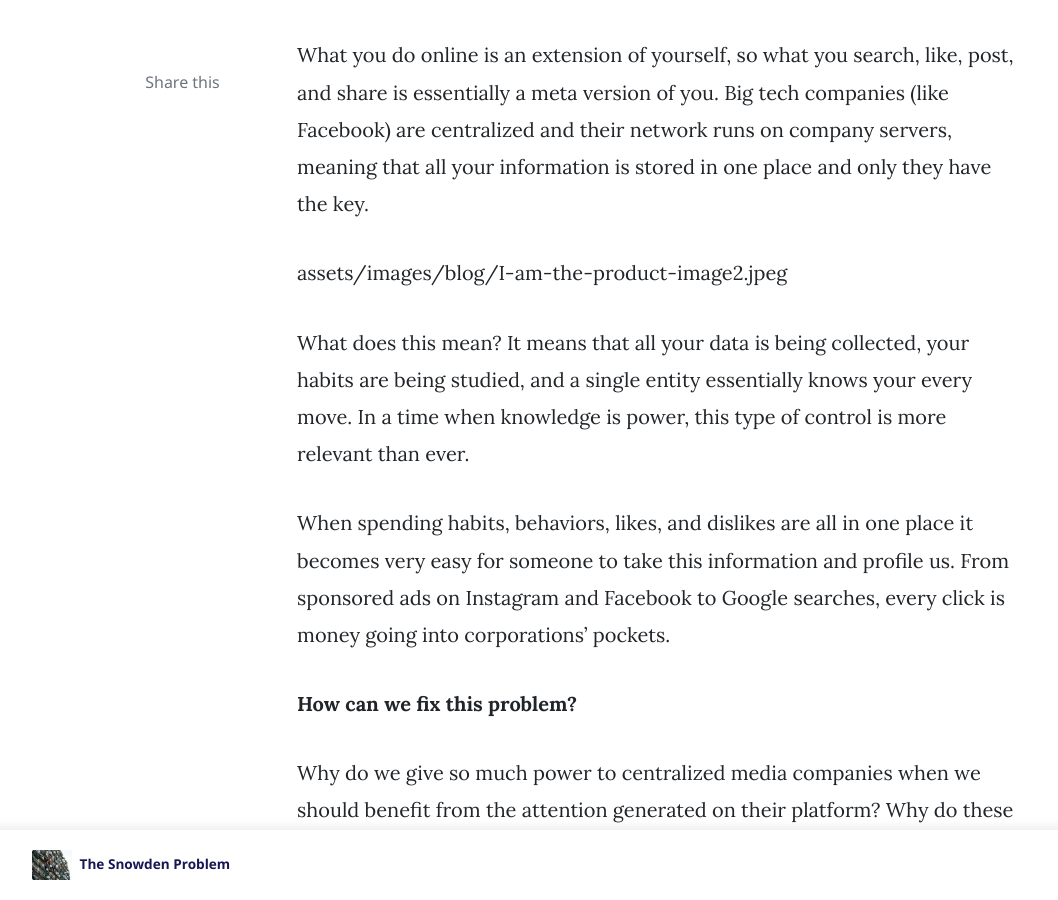
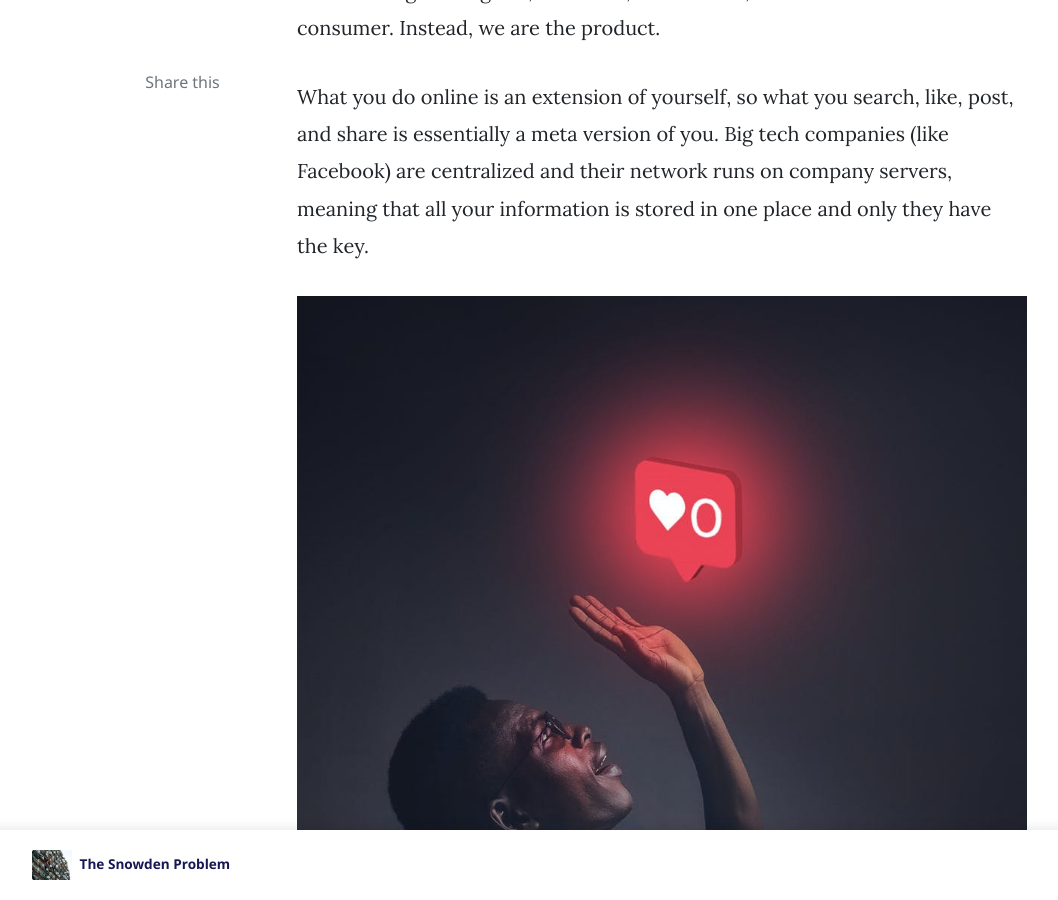
Before and after one commit to tykoii/blog, a Jekyll site: the page built from _posts/2021-05-17-I-Am-The-Product.markdown, in a window 1280 px wide and 900 px high, scrolled down 1012 px. Shown: the whole window, without its empty margins (73-1131 px from the left). Built offline with Jekyll 4.4.1, drawn with Linux system fonts in a browser that asks for light colours; nearby versions of some CDN libraries; comment, search, counter and statistics services are not loaded.

Commit message:
Iamtheproduct blog update

```diff
--- a/Gemfile
+++ b/Gemfile
@@ -16,3 +16,4 @@
     gem 'jekyll-paginate'
     gem 'jekyll-seo-tag'
 end
+gem "webrick", "~> 1.7"
--- a/_posts/2021-05-17-I-Am-The-Product.markdown
+++ b/_posts/2021-05-17-I-Am-The-Product.markdown
@@ -15,7 +15,7 @@
 
 What you do online is an extension of yourself, so what you search, like, post,  and share is essentially a meta version of you. Big tech companies (like Facebook) are centralized and their network runs on company servers, meaning that all your information is stored in one place and only they have the key.
 
-assets/images/blog/I-am-the-product-image2.jpeg
+<img src="/assets/images/blog/I-am-the-product-image2.jpeg">
 
 What does this mean? It means that all your data is being collected, your habits are being studied, and a single entity essentially knows your every move. In a time when knowledge is power, this type of control is more relevant than ever.
 
```
Also changed, not shown: other parts of _posts/2021-05-17-I-Am-The-Product.markdown (+1 -1 lines), Gemfile.lock, assets/images/blog/i-am-the-product-cover2.jpeg (added).
